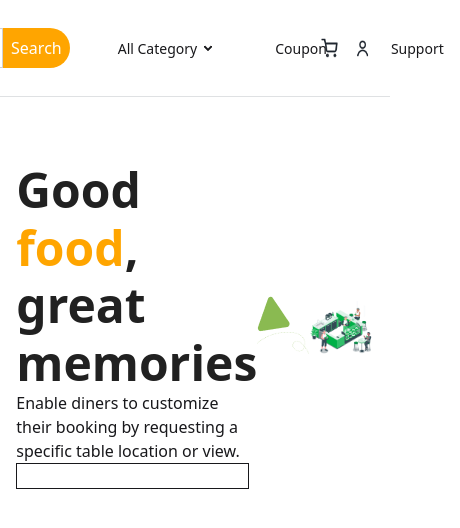
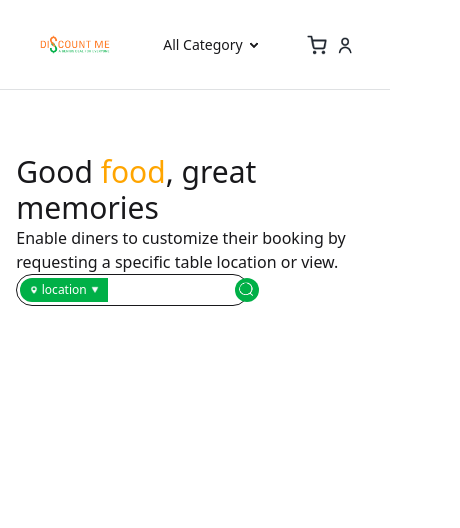
Before and after one commit to abdulkader33447/discountme-web, a plain HTML site: page index.html in a window 390 px wide. Shown: the whole page, 460 px wide, since content can reach past the window. Drawn offline with nearby package versions, Linux system fonts and the light colour scheme.

Commit message:
added responsiveness on banner

```diff
--- a/index.html
+++ b/index.html
@@ -53,7 +53,6 @@
       href="https://cdn-icons-png.flaticon.com/512/2615/2615079.png"
       type="image/x-icon"
     />
-
   </head>
   <body class="">
     <nav
@@ -64,67 +63,94 @@
       >
         <div class="flex items-center justify-center gap-8">
           <div class="flex items-center justify-center gap-14">
-            <div class="flex-1">
-              <a class="cursor-pointer text-xl"
-                ><img class="h-14" src="images/Discount me-01-01 1.png" alt=""
+            <div class="w-20 sm:w-44">
+              <a class="cursor-pointer"
+                ><img
+                  class="hover:bg-[#fee3af] rounded-lg p-1"
+                  src="images/Discount me-01-01 1.png"
+                  alt=""
               /></a>
             </div>
+            <div class="hidden sm:block">
               <div class="flex">
-              <label class="input rounded-l-full">
+                <label class="input rounded-r-none rounded-l-full">
                   <img src="icon/Search.png" alt="" />
                   <input type="search" class="grow" placeholder="Search" />
                 </label>
                 <button
-                class="cursor-pointer bg-[#FFA500] text-white rounded-r-full p-2"
+                  class="cursor-pointer bg-[#FFA500] text-white rounded-r-full p-2 hover:bg-[#e2b45f]"
                 >
                   Search
                 </button>
               </div>
             </div>
+          </div>
           <div class="flex-none">
-            <ul class="menu menu-horizontal px-1 flex gap-10">
+            <ul class="menu menu-horizontal px-1 flex sm:gap-10 gap-3">
               <li>
                 <details>
-                  <summary>All Category</summary>
+                  <summary class="hover:bg-[#FFA500] hover:text-white">All Category</summary>
                   <ul class="bg-base-100 rounded-t-none p-2">
-                    <li><a>Link 1</a></li>
-                    <li><a>Link 2</a></li>
+                    <li class="hover:bg-[#FFA500] hover:text-white rounded-md"><a>Link 1</a></li>
+                    <li class="hover:bg-[#FFA500] hover:text-white rounded-md"><a>Link 2</a></li>
+                    <li class="sm:hidden "><a>Coupon</a></li>
+                    <li class="sm:hidden"><a>Support</a></li>
                   </ul>
                 </details>
               </li>
-              <li><a>Coupon</a></li>
-              <li><a>Support</a></li>
+
+              <li class="hidden sm:block hover:bg-[#FFA500] hover:text-white rounded-md"><a>Coupon</a></li>
+              <li class="hidden sm:block hover:bg-[#FFA500] hover:text-white rounded-md"><a>Support</a></li>
             </ul>
           </div>
         </div>
-        <div class="flex items-center justify-center gap-4">
-          <img
+        <div class="flex items-center justify-center sm:gap-4 gap-2">
+          <a href="#"><img
             class="w-5 h-5"
             src="icon/8666616_shopping_cart_icon 1 (1).png"
             alt=""
-          />
-          <img class="w-5 h-5 text-black" src="icon/user.png" alt="" />
-        </div>
+          /></a>
+          <a href="#"><img class="w-5 h-5 text-black" src="icon/user.png" alt="" />
+          </div></a>
       </div>
     </nav>
 
     <!-- banner -->
-    <section class="w-11/12 mx-auto mt-16 flex items-center relative">
+    <section class="relative w-11/12 mx-auto mt-16 sm:flex items-center justify-between">
       <!-- banner text -->
       <div>
-        <h1>Good <span class="text-[#FFa500]">food</span>, great memories</h1>
-        <p>
+        <h1 class="sm:text-[96px] text-3xl">Good <span class="text-[#FFa500]">food</span>, great memories</h1>
+        <p class="sm:text-3xl">
           Enable diners to customize their booking by requesting a specific
           table location or view.
         </p>
-        <input type="search" name="" id="">
+        <div class="relative ">
+          <div class="absolute top-1 left-1 bg-[#00B047] flex items-center justify-center sm:gap-2 gap-1 sm:p-2 p-1 sm:w-30 w-22 rounded-l-full">
+            <img class="sm:w-3 sm:h-3 w-2 h-2 sm:mr-4" src="icon/maps-and-flags 1.png" alt="" />
+            <p class="text-white sm:text-[18px] text-xs">location</p>
+            <img class="w-2 h-2 cursor-pointer" src="icon/Polygon 1.png" alt="" />
+          </div>
+          <div>
+            <input class="sm:h-12 sm:w-[600px] h-8 rounded-full" type="text" name="" id="" />
+            <img class="absolute sm:right-[400px] sm:top-1 right-[115px] top-[4px] bg-[#00B047] sm:w-10 sm:h-10 w-[24px] h-[24px] p-1 rounded-full" src="icon/search-interface-symbol 1.png" alt="">
+          </div>
+
+        </div>
       </div>
 
       <!-- banner img-1 -->
-      <div><img src="images/Polygon 1.png" alt=""><img src="images/Vector 3.png" alt=""></div>
+      <div class="absolute bottom-85 left-[540px] hidden sm:block ">
+        <div class="relative">
+          <img class="absolute top-26 right-[540px]" src="images/Polygon 1.png" alt="" />
+        <img
+          src="images/Vector 3.png"
+          alt=""
+        />
+        </div>
+      </div>
 
       <!-- banner img-2 -->
-      <div><img src="images/Coffee shop-amico 1.png" alt=""></div>
+      <div class="hidden sm:block"><img src="images/Coffee shop-amico 1.png" alt="" /></div>
     </section>
     <script src="script/discount.js"></script>
   </body>
--- a/style/style.css
+++ b/style/style.css
@@ -1,51 +1,47 @@
 /* colors */
-.primary-color{
-  color: #00B047;
+.primary-color {
+  color: #00b047;
 }
 
-.secondary-color{
-  color: #FFA500;
+.secondary-color {
+  color: #ffa500;
 }
 
-.base-color{
-  color: #1C1C1E;
+.base-color {
+  color: #1c1c1e;
 }
 
-.white-color{
-  color: #FDFDFD;
+.white-color {
+  color: #fdfdfd;
 }
 
-
 /* font families */
-  .font-figtree{
+.font-figtree {
   font-family: "Figtree", sans-serif;
 }
-  .font-roboto{
+.font-roboto {
   font-family: "Roboto", sans-serif;
 }
-  .font-DM{
+.font-DM {
   font-family: "DM Sans", sans-serif;
-
 }
-  .font-inter{
+.font-inter {
   font-family: "Inter", sans-serif;
-
 }
-.font-Kumbh{
+.font-Kumbh {
   font-family: "Kumbh Sans", sans-serif;
-
 }
 
 /* heading */
-h1{
+/* h1 {
   font-weight: 700;
   font-size: 3rem;
   line-height: 120%;
   color: #212121;
   letter-spacing: 0%;
-}
+} */
 
-h2{
+h2 {
   font-weight: 700;
   font-size: 2.5rem;
   line-height: 120%;
@@ -53,7 +49,7 @@ h2{
   color: #212121;
 }
 
-h3{
+h3 {
   font-weight: 700;
   font-size: 2rem;
   line-height: 120%;
@@ -61,7 +57,7 @@ h3{
   color: #212121;
 }
 
-h4{
+h4 {
   font-weight: 700;
   font-size: 1.5rem;
   line-height: 120%;
@@ -69,7 +65,7 @@ h4{
   color: #212121;
 }
 
-h5{
+h5 {
   font-weight: 700;
   font-size: 1.25rem;
   line-height: 120%;
@@ -77,10 +73,13 @@ h5{
   color: #212121;
 }
 
-h6{
+h6 {
   font-weight: 700;
   font-size: 1.12rem;
   line-height: 120%;
   letter-spacing: 0%;
   color: #212121;
 }
+
+
+/*  */
```
Lines whose indentation alone changed are shown as unchanged.
